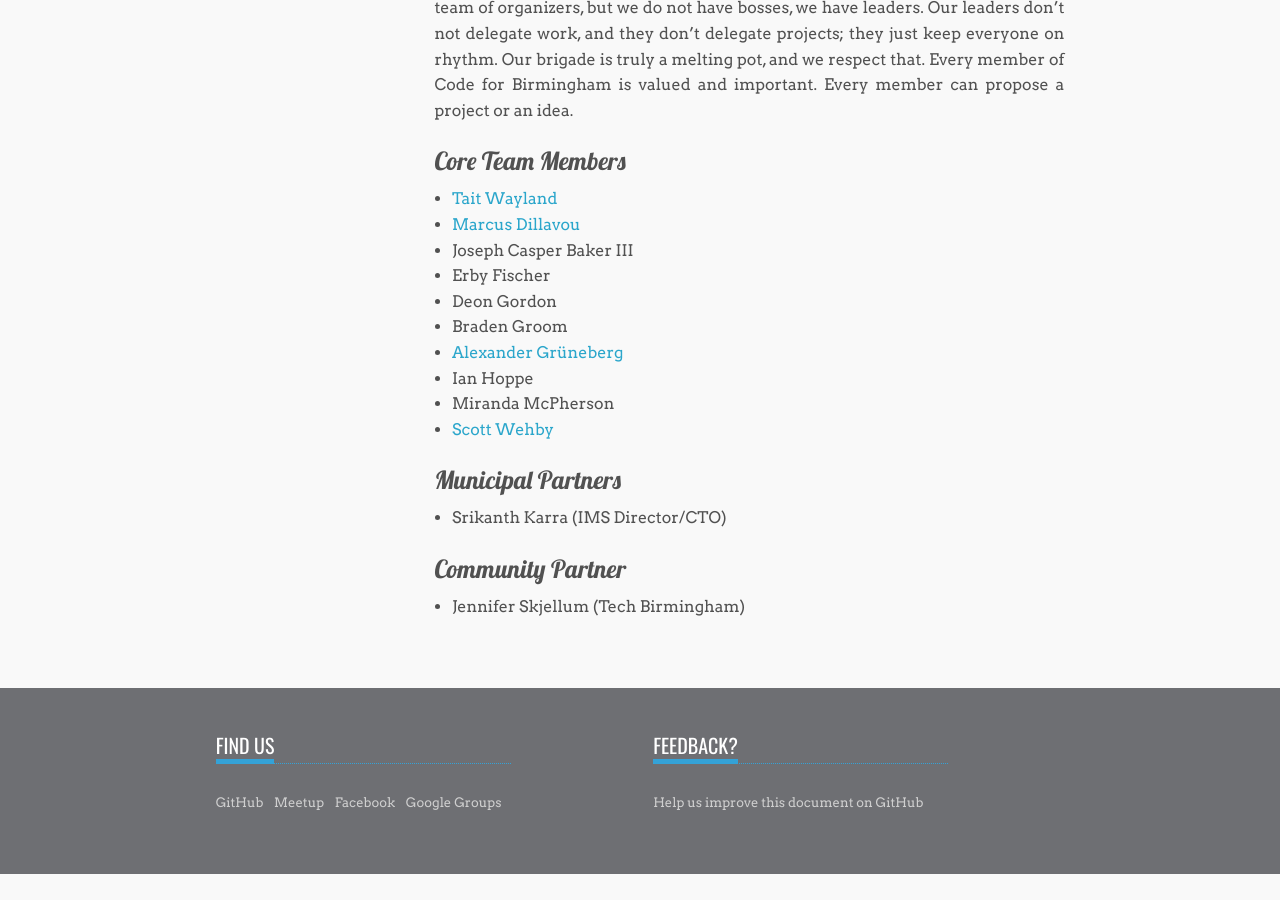
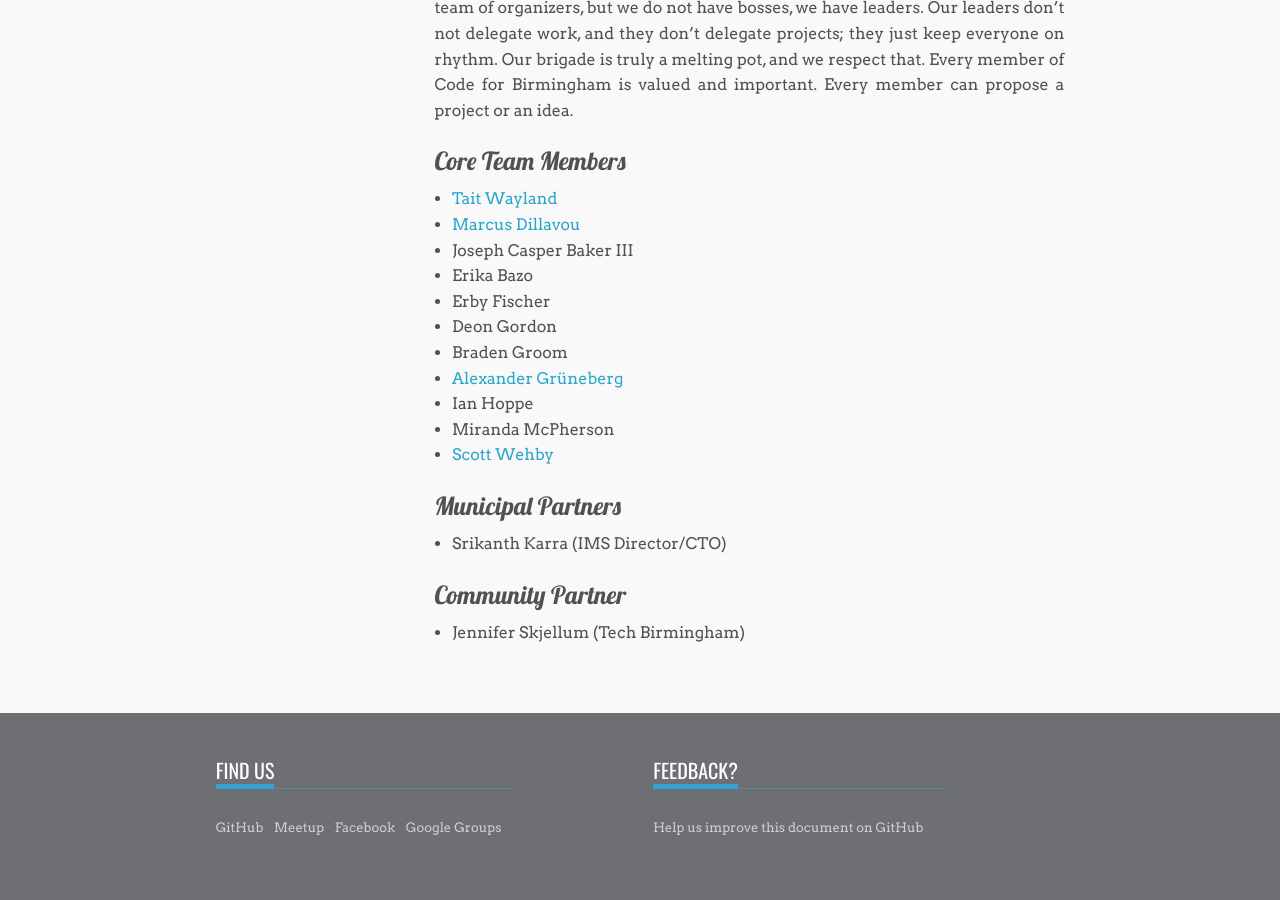
Before and after one commit to codeforbirmingham/codeforbirmingham.github.io, a Jekyll site: the page built from index.md, in a window 1280 px wide and 900 px high, scrolled down 1716 px. Built offline with Jekyll 4.4.1, drawn with Linux system fonts in a browser that asks for light colours; before the commit the page ends 2590 px from its top, so only the background shows below that.

Commit message:
Add Erika to Core Team.

```diff
--- a/index.md
+++ b/index.md
@@ -37,6 +37,7 @@ Core Team Members
 - <a href="mailto:tait.wayland@codeforbirmingham.org">Tait Wayland</a>
 - <a href="mailto:marcus.dillavou@codeforbirmingham.org">Marcus Dillavou</a>
 - Joseph Casper Baker III
+- Erika Bazo
 - Erby Fischer
 - Deon Gordon
 - Braden Groom
```
